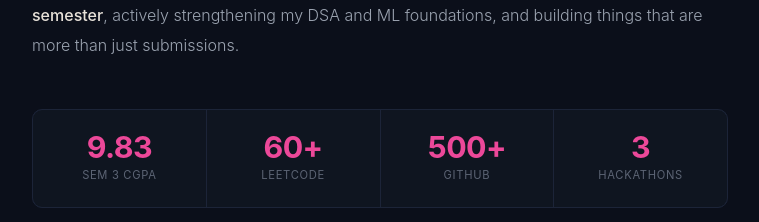
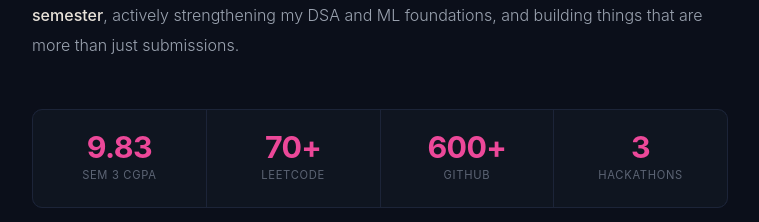
Before and after one commit to bhattyashwi14/yashwi-portfolio, a React (Vite) app: page / in a window 1280 px wide. Shown: the part 1420-1642 px from the top of the page, without its empty margins (260-1019 px from the left). Built offline with nearby package versions, Linux system fonts and the light colour scheme.

Commit message:
Updated the research and workflows and learning folders make it to align to the progress made so far

```diff
--- a/src/App.tsx
+++ b/src/App.tsx
@@ -95,7 +95,7 @@ export default function App() {
     },
     {
       year: 'DSA Grind',
-      title: '60+ LeetCode problems' ,
+      title: '70+ LeetCode problems' ,
       desc: "Not a flashy number. But I show up. Even when the college exams hit and the streak breaks, I come back. That's the part I'm most consistent about."
     },
     {
@@ -367,11 +367,11 @@ export default function App() {
               <div className="num-label">Sem 3 CGPA</div>
             </div>
             <div className="num-cell">
-              <div className="num-big">60+</div>
+              <div className="num-big">70+</div>
               <div className="num-label">LeetCode</div>
             </div>
             <div className="num-cell">
-              <div className="num-big">500+</div>
+              <div className="num-big">600+</div>
               <div className="num-label">GitHub</div>
             </div>
             <div className="num-cell">
```
